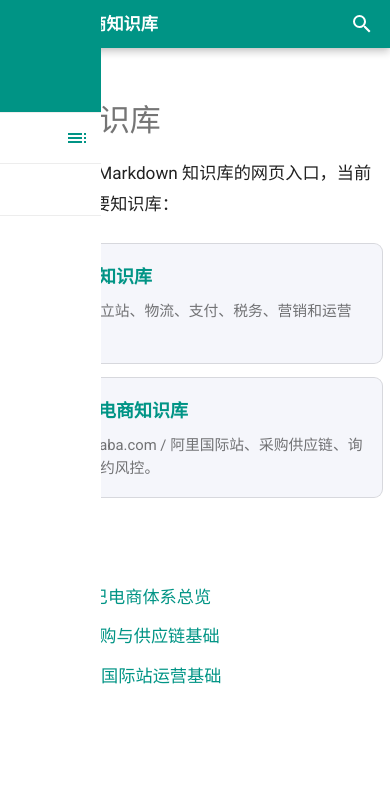
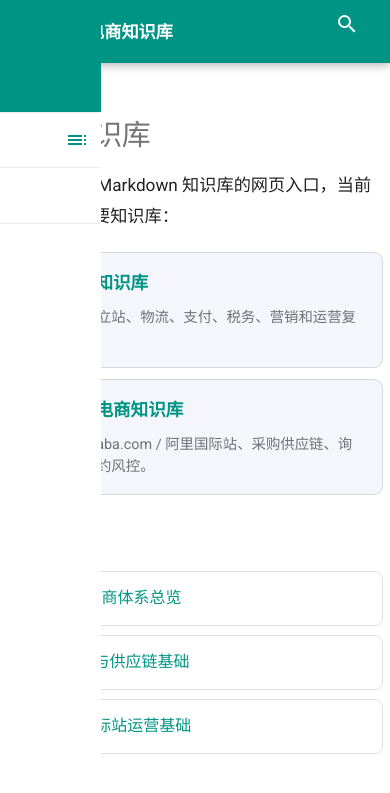
Before and after one commit to chenzhengduan/ecommerce, an MkDocs documentation site: the page built from docs/index.md, in a window 390 px wide. Shown: the top 793 px of the page. Built offline with MkDocs 1.6.1 and Material for MkDocs 9.7.7, drawn with Linux system fonts in a browser that asks for light colours.

Commit message:
Refine mobile navigation experience

```diff
--- a/docs/assets/styles/mobile.css
+++ b/docs/assets/styles/mobile.css
@@ -1,7 +1,22 @@
 :root {
-  --kb-border: color-mix(in srgb, var(--md-default-fg-color) 14%, transparent);
-  --kb-surface: color-mix(in srgb, var(--md-primary-fg-color) 5%, var(--md-default-bg-color));
-  --kb-surface-hover: color-mix(in srgb, var(--md-primary-fg-color) 9%, var(--md-default-bg-color));
+  --kb-border: rgba(0, 0, 0, 0.12);
+  --kb-surface: rgba(0, 137, 123, 0.06);
+  --kb-surface-hover: rgba(0, 137, 123, 0.1);
+  --kb-touch-size: 2.75rem;
+}
+
+[data-md-color-scheme="slate"] {
+  --kb-border: rgba(255, 255, 255, 0.14);
+  --kb-surface: rgba(38, 166, 154, 0.1);
+  --kb-surface-hover: rgba(38, 166, 154, 0.16);
+}
+
+@supports (color: color-mix(in srgb, white 50%, black)) {
+  :root {
+    --kb-border: color-mix(in srgb, var(--md-default-fg-color) 14%, transparent);
+    --kb-surface: color-mix(in srgb, var(--md-primary-fg-color) 5%, var(--md-default-bg-color));
+    --kb-surface-hover: color-mix(in srgb, var(--md-primary-fg-color) 9%, var(--md-default-bg-color));
+  }
 }
 
 .md-typeset {
@@ -21,6 +36,17 @@
   font-size: 0.72rem;
 }
 
+.md-typeset a {
+  text-underline-offset: 0.18em;
+}
+
+.md-typeset a:focus-visible,
+.md-nav__link:focus-visible,
+.md-header__button:focus-visible {
+  outline: 2px solid var(--md-accent-fg-color);
+  outline-offset: 2px;
+}
+
 .md-typeset .kb-switch {
   display: grid;
   gap: 0.75rem;
@@ -32,8 +58,9 @@
   border: 1px solid var(--kb-border);
   border-radius: 0.45rem;
   display: block;
+  min-height: 5rem;
   padding: 0.9rem 1rem;
-  transition: background-color 160ms ease, border-color 160ms ease, transform 160ms ease;
+  transition: background-color 160ms ease, border-color 160ms ease;
 }
 
 .md-typeset .kb-switch-card:hover,
@@ -41,7 +68,6 @@
   background: var(--kb-surface-hover);
   border-color: var(--md-primary-fg-color);
   text-decoration: none;
-  transform: translateY(-1px);
 }
 
 .md-typeset .kb-switch-title {
@@ -58,18 +84,48 @@
   line-height: 1.55;
 }
 
+.md-typeset .kb-quick-links {
+  display: grid;
+  gap: 0.5rem;
+  margin: 0.8rem 0 1.4rem;
+}
+
+.md-typeset .kb-quick-link {
+  align-items: center;
+  border: 1px solid var(--kb-border);
+  border-radius: 0.4rem;
+  display: flex;
+  min-height: var(--kb-touch-size);
+  padding: 0.58rem 0.75rem;
+}
+
+.md-typeset .kb-quick-link:hover,
+.md-typeset .kb-quick-link:focus {
+  background: var(--kb-surface-hover);
+  border-color: var(--md-primary-fg-color);
+  text-decoration: none;
+}
+
 .md-footer-meta {
   display: none;
 }
 
 @media screen and (max-width: 76.1875em) {
+  .md-header__button {
+    align-items: center;
+    display: inline-flex;
+    min-height: var(--kb-touch-size);
+    min-width: var(--kb-touch-size);
+    justify-content: center;
+  }
+
   .md-nav--primary .md-nav__title {
     font-weight: 700;
   }
 
   .md-nav--primary .md-nav__link {
     align-items: center;
-    min-height: 2.55rem;
+    min-height: var(--kb-touch-size);
     padding-bottom: 0.45rem;
     padding-top: 0.45rem;
   }
@@ -80,7 +136,11 @@
   }
 
   .md-sidebar--primary {
-    width: min(22rem, 88vw);
+    width: min(21rem, 88vw);
+  }
+
+  .md-search__form {
+    border-radius: 0.4rem;
   }
 }
 
@@ -100,14 +160,14 @@
   }
 
   .md-typeset h1 {
-    font-size: 1.55rem;
+    font-size: 1.45rem;
     line-height: 1.25;
   }
 
   .md-typeset h2 {
-    font-size: 1.15rem;
+    font-size: 1.08rem;
     line-height: 1.35;
-    margin-top: 1.8rem;
+    margin-top: 1.55rem;
   }
 
   .md-typeset h3 {
@@ -127,26 +187,43 @@
 
   .md-typeset table:not([class]) {
     display: table;
-    min-width: 40rem;
+    min-width: 34rem;
+    white-space: normal;
+  }
+
+  .md-typeset .md-typeset__scrollwrap {
+    margin: 0.6rem -0.35rem;
+    padding: 0 0.35rem;
+    -webkit-overflow-scrolling: touch;
   }
 
   .md-typeset .kb-switch {
     grid-template-columns: 1fr;
-    gap: 0.65rem;
+    gap: 0.55rem;
+    margin: 1rem 0 1.25rem;
   }
 
   .md-typeset .kb-switch-card {
     background: var(--kb-surface);
-    min-height: 4.25rem;
-    padding: 0.85rem 0.9rem;
+    min-height: 4rem;
+    padding: 0.78rem 0.85rem;
   }
 
   .md-typeset .kb-switch-title {
-    font-size: 0.9rem;
+    font-size: 0.88rem;
   }
 
   .md-typeset .kb-switch-desc {
-    font-size: 0.74rem;
+    font-size: 0.72rem;
+  }
+
+  .md-typeset .kb-quick-links {
+    gap: 0.45rem;
+  }
+
+  .md-typeset .kb-quick-link {
+    font-size: 0.8rem;
+    padding: 0.54rem 0.68rem;
   }
 
   .md-top {
--- a/docs/index.md
+++ b/docs/index.md
@@ -15,6 +15,8 @@
 
 ## 常用入口
 
-- [阿里巴巴电商体系总览](alibaba-ecommerce/01-平台基础/阿里巴巴电商体系总览.md)
-- [1688 采购与供应链基础](alibaba-ecommerce/02-1688/1688采购与供应链基础.md)
-- [Alibaba 国际站运营基础](alibaba-ecommerce/03-Alibaba国际站/Alibaba国际站运营基础.md)
+<div class="kb-quick-links">
+  <a class="kb-quick-link" href="alibaba-ecommerce/01-平台基础/阿里巴巴电商体系总览/">阿里巴巴电商体系总览</a>
+  <a class="kb-quick-link" href="alibaba-ecommerce/02-1688/1688采购与供应链基础/">1688 采购与供应链基础</a>
+  <a class="kb-quick-link" href="alibaba-ecommerce/03-Alibaba国际站/Alibaba国际站运营基础/">Alibaba 国际站运营基础</a>
+</div>
```
